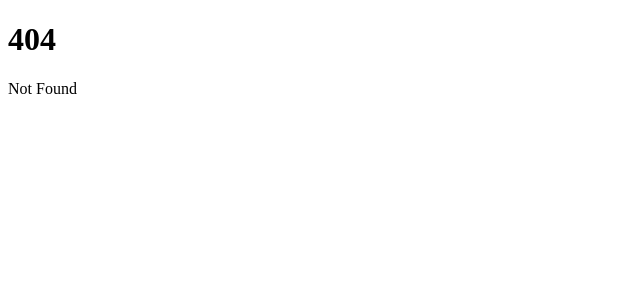
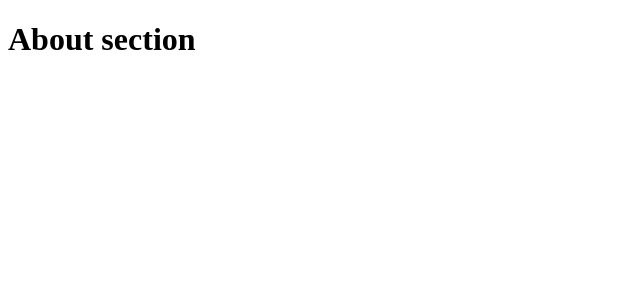
Before and after one commit to Brukkk/sveltekit-pokedex, a SvelteKit app: page /about in a window 1280 px wide. Before the commit this address had no page. Shown: the top 300 px of the page, without its empty margins (0-640 px from the left). Built offline with nearby package versions, Linux system fonts and the light colour scheme.

Commit message:
routing example

```diff
--- /dev/null
+++ b/src/routes/about/+page.svelte
@@ -0,0 +1 @@
+<h1>About section</h1>
```
